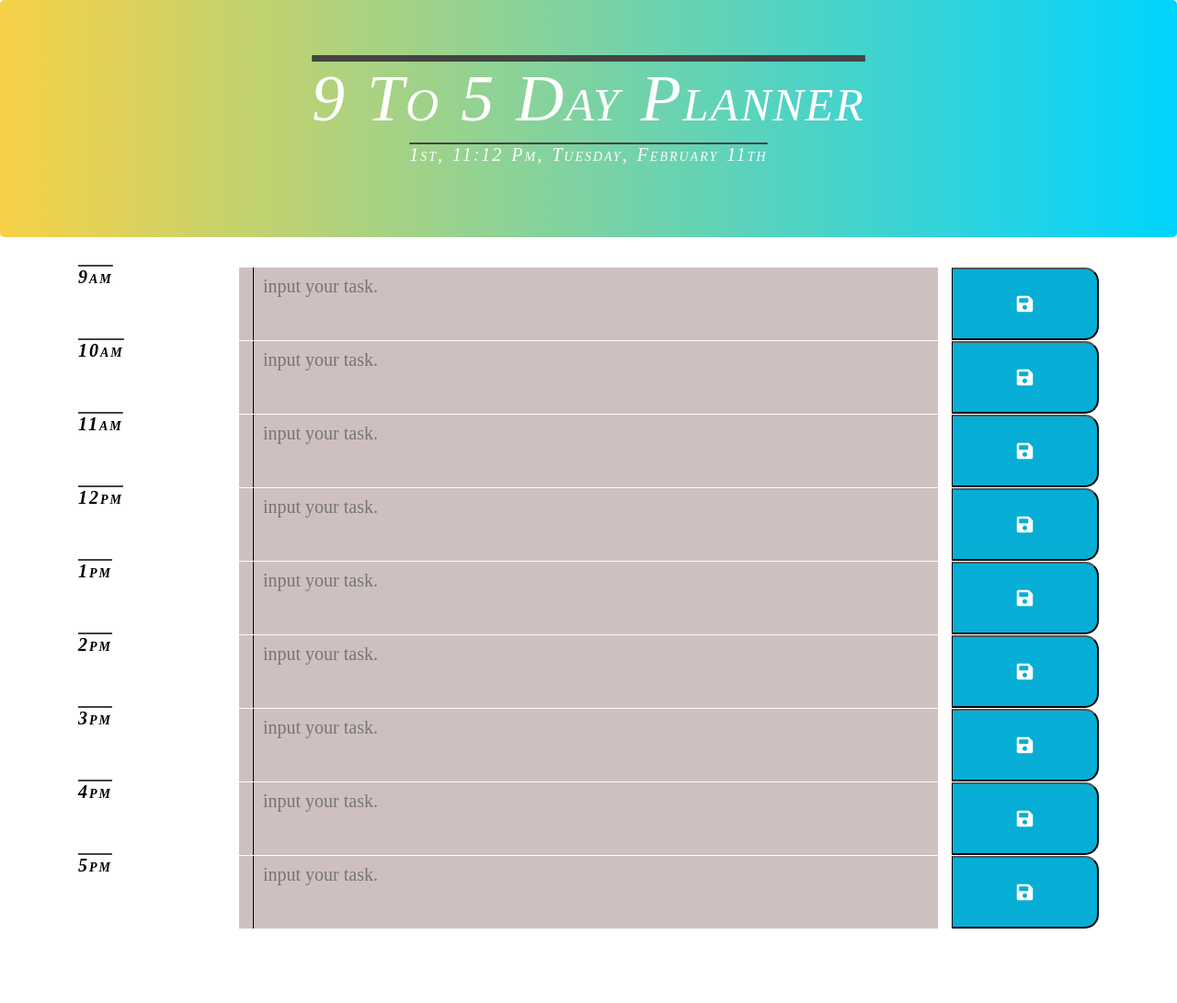
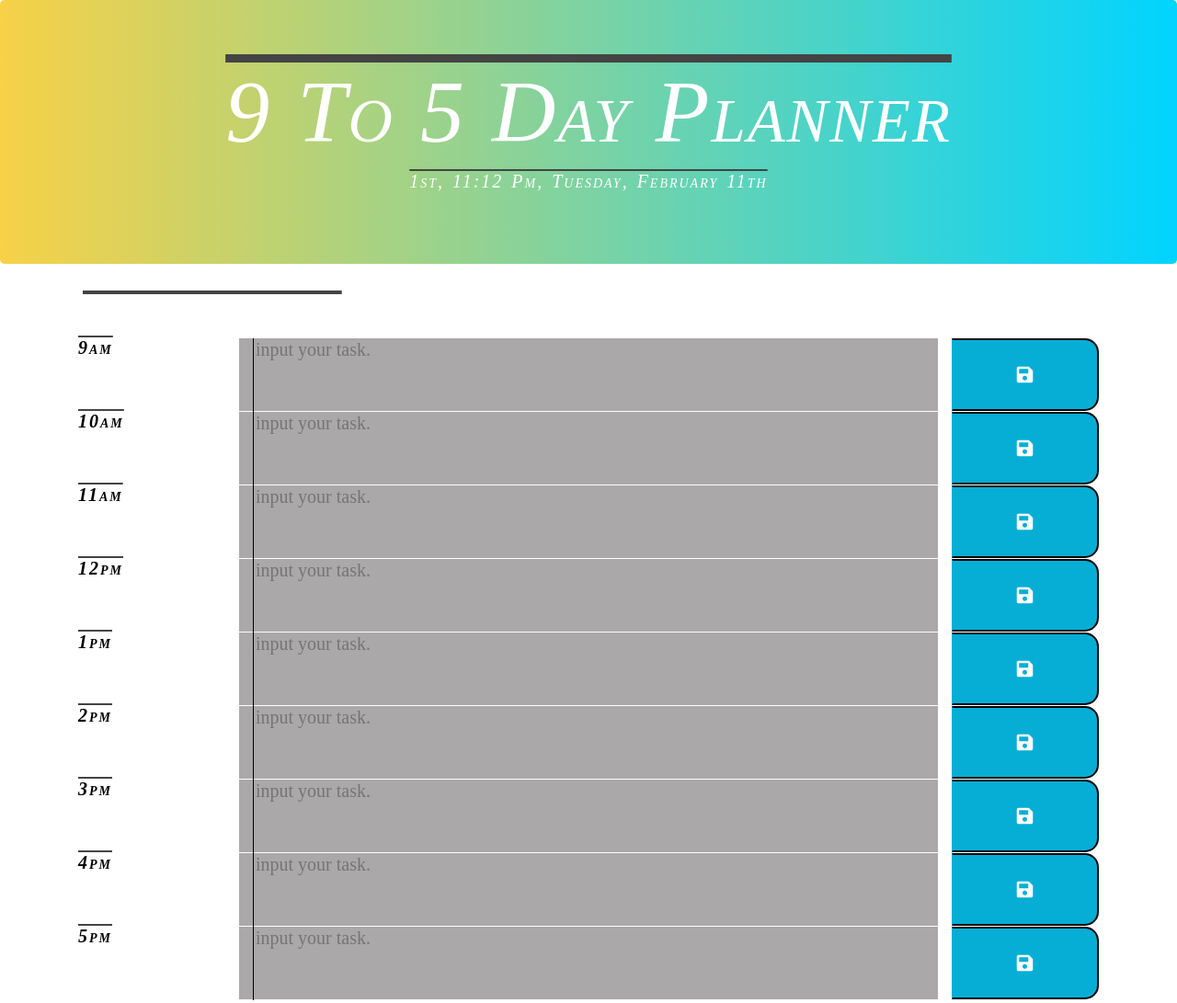
Before and after one commit to gaerlanrobert/Day-Planner-App, a plain HTML site: page index.html in a window 1280 px wide. Shown: the whole page at 92% size. Before the commit the page ends 1013 px from the top, so only its background shows below. Drawn offline with nearby package versions, Linux system fonts and the light colour scheme.

Commit message:
fixed javascript

```diff
--- a/app.js
+++ b/app.js
@@ -1,23 +1,36 @@
+// saving input to local storage //
+
 function getLocalStorage(key) {
   let value = localStorage.getItem(key);
   if (value) {
     $(`#text${key}`).text(value);
   }
 }
-//  Creating the rows and columns //
+const newLocal = 1000;
+//  creating function using Moment JS documentation using Tokens //
 $(document).ready(function() {
   $("#todaysDate").text(moment().format(" Qo, h:m a, dddd, MMMM Do"));
   for (let i = 9; i < 18; i++) {
     var row = $(`<div data-time=${i} id='${i}' class="row">`);
+
+    // column 1 //
     var col1 = $(
       '<div class="col-sm-2"> <p class="hour">' + formatAMPM(i) + "</p>"
     );
+
+    // column 2 //
+
     var col2 = $(
       `<div class="col-sm-8 past"><textarea id=text${i} class="info" placeholder="input your task."></textarea>`
     );
+
+    // column 3 //
+
     var col3 = $(
       `<div class="col-sm-2"><button class="saveButton" id=${i}><i class="fas fa-save"></i></button>`
     );
+
+    // appending //
 
     row.append(col1);
     row.append(col2);
@@ -35,7 +48,7 @@ $(document).ready(function() {
     return hours + ampm;
   }
   formatAMPM();
-
+  // color change based on current time of day
   function changeColor() {
     var currentTime = new Date().getHours();
     for (var i = 9; i < 18; i++) {
@@ -49,8 +62,9 @@ $(document).ready(function() {
 
   setInterval(function() {
     changeColor();
-  }, 1000);
+  }, newLocal);
 
+  // saving input to local storage with onclick of button //
   var saveButton = $(".saveButton");
   saveButton.on("click", function() {
     let eventId = $(this).attr("id");
--- a/index.html
+++ b/index.html
@@ -28,11 +28,14 @@
   </head>
 
   <body>
+    <!-- Using Botstrap to display lead content -->
     <header class="jumbotron">
-      <h1 class="display-3">9 To 5 Day Planner</h1>
+      <h1 class="display-1">9 To 5 Day Planner</h1>
       <p id="todaysDate" class="lead"></p>
     </header>
-    <div class="container"></div>
+    <div class="container">
+      <h1 class="col-md-8">.. RG © 2020 ..</h1>
+    </div>
 
     <script src="https://cdnjs.cloudflare.com/ajax/libs/moment.js/2.24.0/moment.min.js"></script>
     <script src="https://code.jquery.com/jquery-3.4.1.min.js"></script>
--- a/style.css
+++ b/style.css
@@ -13,6 +13,10 @@ body {
   line-height: 1;
 }
 
+.h1 {
+  text-align: center;
+}
+
 .jumbotron {
   text-align: center;
   background: rgb(2, 0, 36);
@@ -26,13 +30,13 @@ body {
 
 textarea {
   background: transparent;
-  height: 100%;
-  width: 100%;
+  height: 101%;
+  width: 101%;
   border: none;
   resize: none;
-  color: #000000;
+  color: rgb(165, 115, 115);
   border-left: 1px solid black;
-  padding: 10px;
+  padding: 2px;
 }
 
 .info {
@@ -55,10 +59,12 @@ textarea {
 .hour {
   background-color: #ffffff;
   color: #000000;
+  text-align: center flex;
 }
 
 .saveButton {
-  border-left: 1px solid black;
+  border-style: solid;
+  border-left: 1px solid #06aed5;
   border-top-right-radius: 15px;
   border-bottom-right-radius: 15px;
   background-color: #06aed5;
@@ -73,7 +79,7 @@ textarea {
 }
 
 .past {
-  background-color: #cfc0c0;
+  background-color: #5e5a5a86;
   color: white;
 }
 
```
